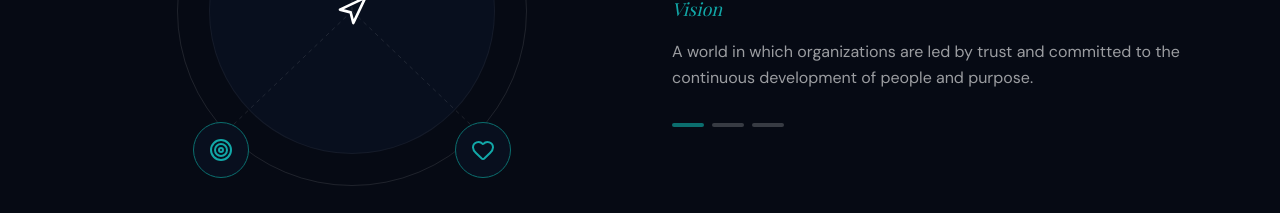
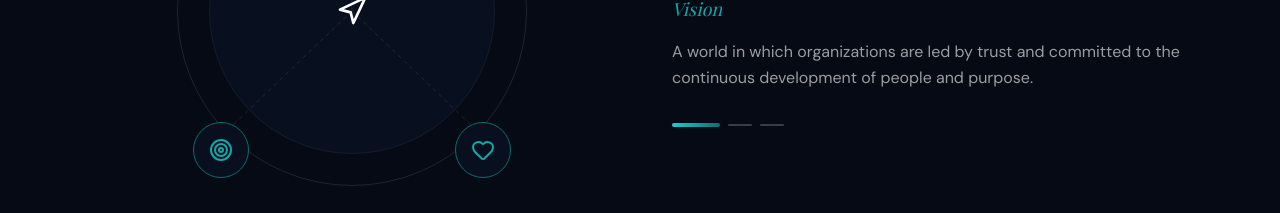
Before and after one commit to SohamB4746Y/ITL-WEBSITE, a React (Vite) app: page / in a window 1280 px wide. Shown: the part 1060-1273 px from the top of the page. Built offline with nearby package versions, Linux system fonts and the light colour scheme; a web font is replaced by a local one.

Commit message:
style: refine north star section progress indicator with gradient active bar

```diff
--- a/src/components/NorthStarSection.jsx
+++ b/src/components/NorthStarSection.jsx
@@ -84,10 +84,10 @@ export default function NorthStarSection() {
           </p>
 
           {/* Progress indicator */}
-          <div className="flex gap-2 mt-8">
-            <div className="w-8 h-1 rounded-full bg-teal-brand" />
-            <div className="w-8 h-1 rounded-full bg-white/20" />
-            <div className="w-8 h-1 rounded-full bg-white/20" />
+          <div className="flex gap-2 mt-8 items-center">
+            <div className="w-12 h-1 rounded-full bg-gradient-to-r from-teal-glow to-teal-brand" />
+            <div className="w-6 h-0.5 rounded-full bg-white/20" />
+            <div className="w-6 h-0.5 rounded-full bg-white/20" />
           </div>
         </motion.div>
       </div>
```
